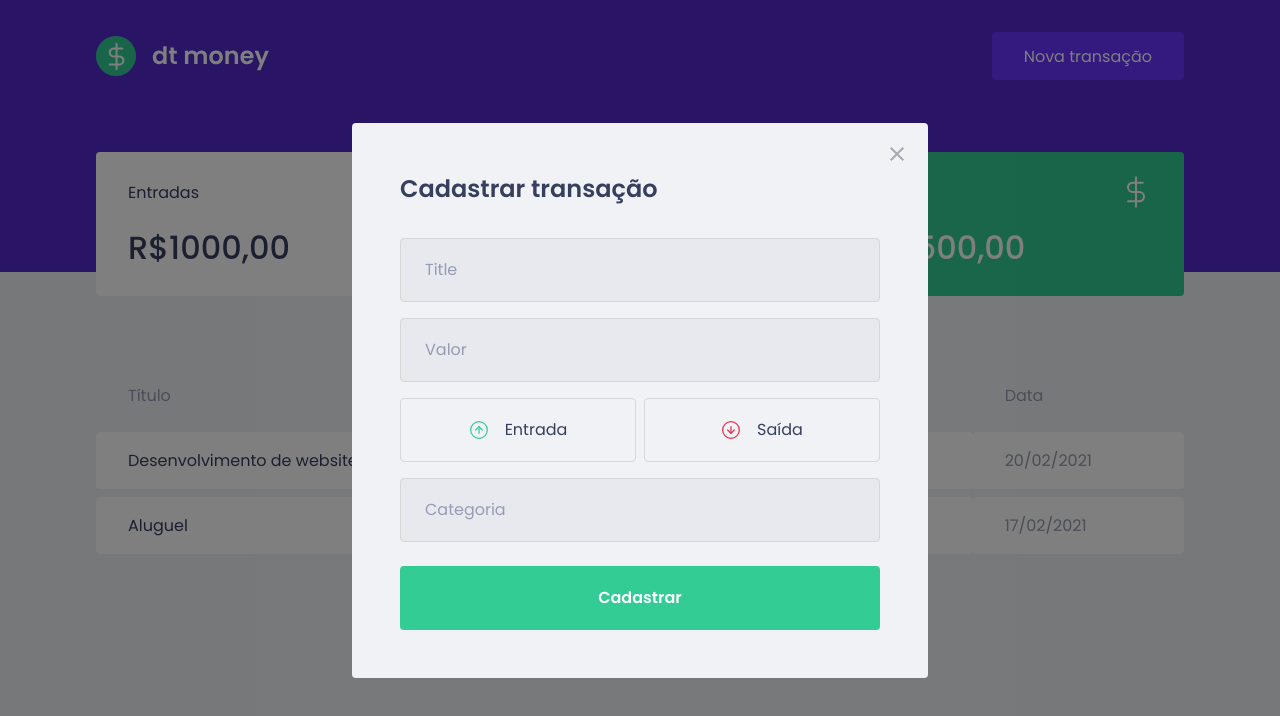
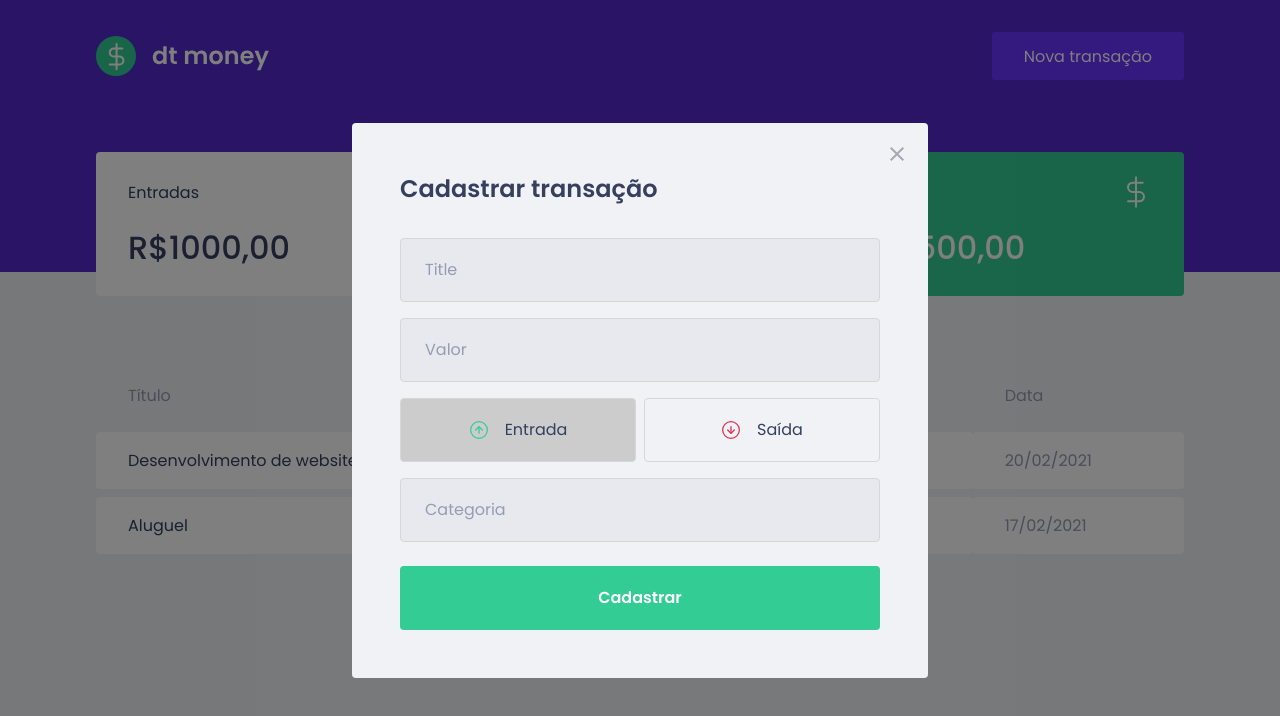
Before and after one commit to gfgabrielfranca/ignite-dtmoney, a React (Create React App) app: page / in a window 1280 px wide. Both pictures are taken after a click on the button "Nova transação". Shown: the top 716 px of the page. Built offline with nearby package versions, Linux system fonts and the light colour scheme; no server answers; what miragejs would draw is missing.

Commit message:
Funcionamento dos Botões

```diff
--- a/src/components/NewTransactionModal/index.tsx
+++ b/src/components/NewTransactionModal/index.tsx
@@ -1,9 +1,10 @@
+import { useState } from 'react';
 import Modal from 'react-modal';
 import incomeImg from '../../assets/income.svg';
 import outcomeImg from '../../assets/outcome.svg';
 import closeImg from '../../assets/close.svg';
 
-import { Container, TransactionTypeContainer } from './styles';
+import { Container, TransactionTypeContainer, RadioBox } from './styles';
 
 interface NewTransactionModalProps {
   isOpen: boolean;
@@ -11,6 +12,8 @@
 }
 
 export function NewTransactionModal({ isOpen, onRequestClose }: NewTransactionModalProps) {
+  const [type, setType] = useState('deposit');
+
   return (
     <Modal
       isOpen={isOpen}
@@ -39,19 +42,23 @@
         />
 
         <TransactionTypeContainer>
-          <button
+          <RadioBox
             type="button"
+            onClick={() => setType('deposit')}
+            isActive={type === 'deposit'}
           >
             <img src={incomeImg} alt="Entrada"/>
             <span>Entrada</span>
-          </button>
+          </RadioBox>
 
-          <button
+          <RadioBox
             type="button"
+            onClick={() => setType('withdraw')}
+            isActive={type === 'withdraw'}
           >
             <img src={outcomeImg} alt="Saída"/>
             <span>Saída</span>
-          </button>
+          </RadioBox>
         </TransactionTypeContainer>
 
         <input
--- a/src/components/NewTransactionModal/styles.ts
+++ b/src/components/NewTransactionModal/styles.ts
@@ -54,13 +54,18 @@
   display: grid;
   grid-template-columns: repeat(2, 1fr);
   gap: 0.5rem;
+`;
 
-  button {
+interface RadioBoxProps {
+  isActive: boolean
+}
+
+export const RadioBox = styled.button<RadioBoxProps>`
   height: 4rem;
   border: 1px solid #D7D7D7;
   border-radius: 0.25rem;
 
-    background: transparent;
+  background: ${(props) => props.isActive ? '#CCC' : 'transparent'};
 
   display: flex;
   align-items: center;
@@ -83,5 +88,4 @@
     font-size: 1rem;
     color: var(--text-title);
   }
-  }
 `;
```
Lines whose indentation alone changed are shown as unchanged.
